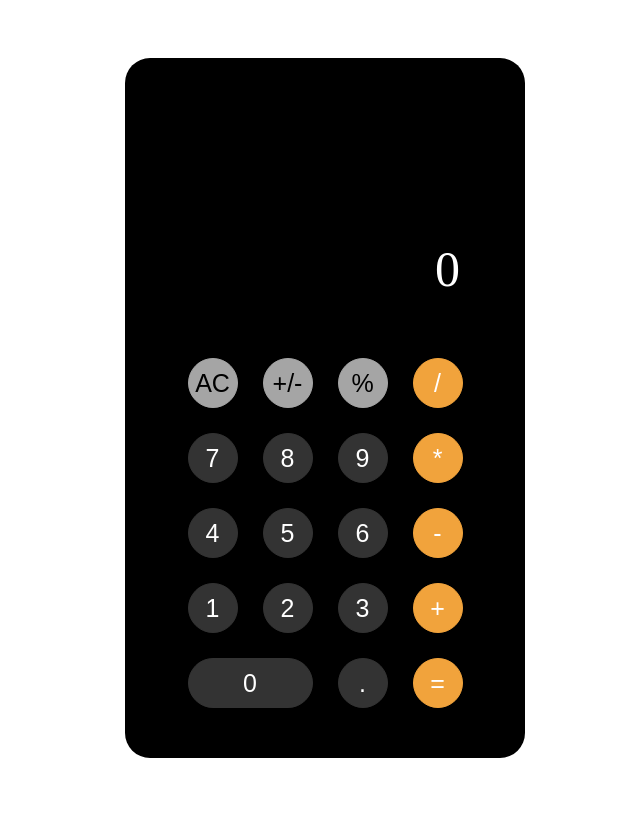
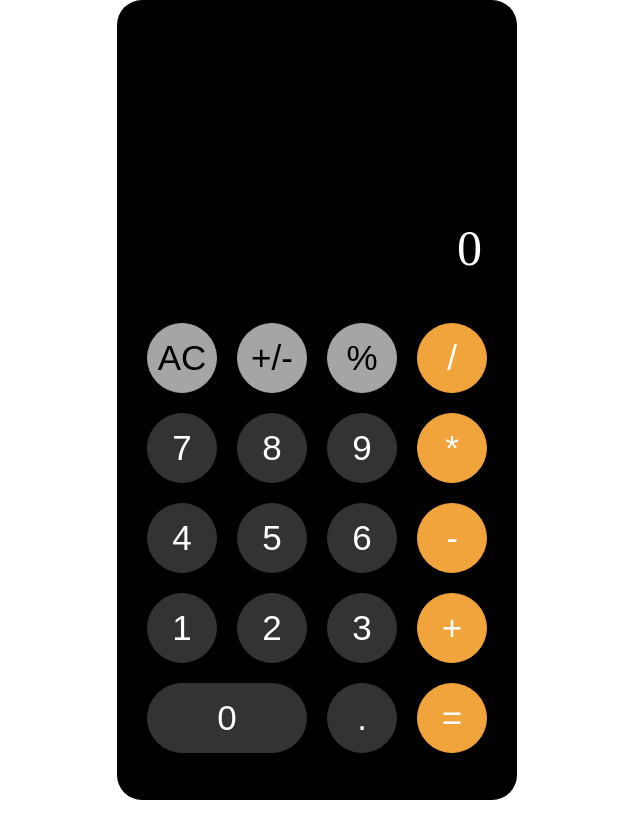
Before and after one commit to reshmyd/Calculator, a plain HTML site: page index.html in a window 1280 px wide. Shown: the whole page, without its empty margins (323-963 px from the left). Drawn offline with Linux system fonts and the light colour scheme.

Commit message:
responsive design

```diff
--- a/styles.css
+++ b/styles.css
@@ -1,85 +1,158 @@
-*{
+* {
   box-sizing: border-box;
+  margin: 0;
+  padding: 0;
 }
-body{
-  height:100vh;
-  width:100vw;
-  display:flex;
+
+body {
+  height: 100vh;
+  width: 100vw;
+  display: flex;
   justify-content: center;
   align-items: center;
 }
-.calculator-container{
-  height:700px;
-  width:400px;
-  display:flex;
+
+.calculator-container {
+  background: black;
+  border-radius: 25px;
+  height: 530px;
+  width: 265px;
+  display: flex;
   flex-direction: column;
-  justify-content:space-around;
+  justify-content: space-evenly;
   align-items: center;
-  border-radius: 25px;
-  background-color: black;
-  padding-bottom:50px;
+}
 
+.display {
+  height: 170px;
+  width: 230px;
+  display: flex;
+  flex-direction: column;
+  overflow: hidden;
+  align-items: flex-end;
+  justify-content: space-between;
+  color: white;
+  word-wrap: break-word;
+  word-break: break-all;
 }
-.display{
-  height:300px;
-  width:270px;
-  margin:auto;
-  font-size:50px;
-  font-weight:100;
-  color:white;
-  overflow: scroll;
-  display:flex;
-  flex-direction: column;
-  align-items: flex-end;
-  justify-content:space-around;
-  word-wrap:break-word;
-  word-break:break-all;
+
+.previous, .current {
+  font-size: 40px;
+  font-weight: 100;
+  margin: 0 5px;
+  color: white;
+  word-wrap: break-word;
+  word-break: break-all;
 }
-.previous, .current{
-  font-size:50px;
-  font-weight:100;
-  color:white;
-  word-wrap:break-word;
-  word-break:break-all;
+
+.previous {
+  color: #a5a5a5;
 }
-.previous{
-  color:#a5a5a5;
-}
-.buttons{
+
+.buttons {
+  width: 230px;
+  height: 310px;
   display: grid;
   grid-template-columns: 1fr 1fr 1fr 1fr;
-  gap:25px;
+  gap: 10px;
+  margin: 0 auto;
 }
-.buttons button{
-  height:50px;
-  width:50px;
+
+.buttons button {
+  height: 50px;
+  width: 50px;
+  border-radius: 50%;
   font-size: 25px;
   background:#333 ;
   color: white;
-  border-radius: 25px;
   border:1px solid #333;
   cursor: pointer;
   display: flex;
-  justify-content:center;
-  align-items:center;
+  justify-content: center;
+  align-items: center;
 }
-.buttons .grey{
-  background-color:#a5a5a5;
-  border:1px solid #a5a5a5;
-  color:black;
+
+.buttons .grey {
+  background-color: #a5a5a5;
+  border: 1px solid #a5a5a5;
+  color: black;
 }
-.buttons .orange{
-  background-color:#f1a33c;
-  border:1px solid #f1a33c;
+
+.buttons .orange {
+  background-color: #f1a33c;
+  border: 1px solid #f1a33c;
 }
-.buttons .two{
+
+.buttons .two {
   height: 50px;
-  width:125px;
+  width: 110px;
   border-radius:25px;
   grid-column: span 2;
 }
 
-.buttons .equals:hover{
-  color:#f1a33c;
-  background-color:white;
+.buttons .equals:hover {
+  color: #f1a33c;
+  background-color: white;
 }
+
+@media only screen and (min-width: 400px) {
+  .calculator-container {
+    height: 700px;
+    width: 350px;
+  }
+
+  .display {
+    height: 200px;
+    width: 310px;
+  }
+
+  .previous, .current {
+    font-size: 50px;
+  }
+
+  .buttons {
+    height: 390px;
+    width: 310px;
+  }
+
+  .buttons button {
+    height: 70px;
+    width: 70px;
+    font-size: 35px;
+  }
+
+  .buttons .two{
+    height: 70px;
+    width: 150px;
+    border-radius: 35px;
+  }
+}
+
+@media only screen and (min-width: 750px) {
+  .calculator-container {
+    height: 800px;
+    width: 400px;
+  }
+
+  .display {
+    height: 230px;
+    width: 340px;
+  }
+
+  .buttons {
+    height: 430px;
+    width: 340px;
+    gap: 20px;
+  }
+
+  .buttons button {
+    height: 70px;
+    width: 70px;
+    }
+
+  .buttons .two{
+    height: 70px;
+    width: 160px;
+    border-radius: 35px;
+  }
+}
```
Also changed, not shown: 1 other file.
